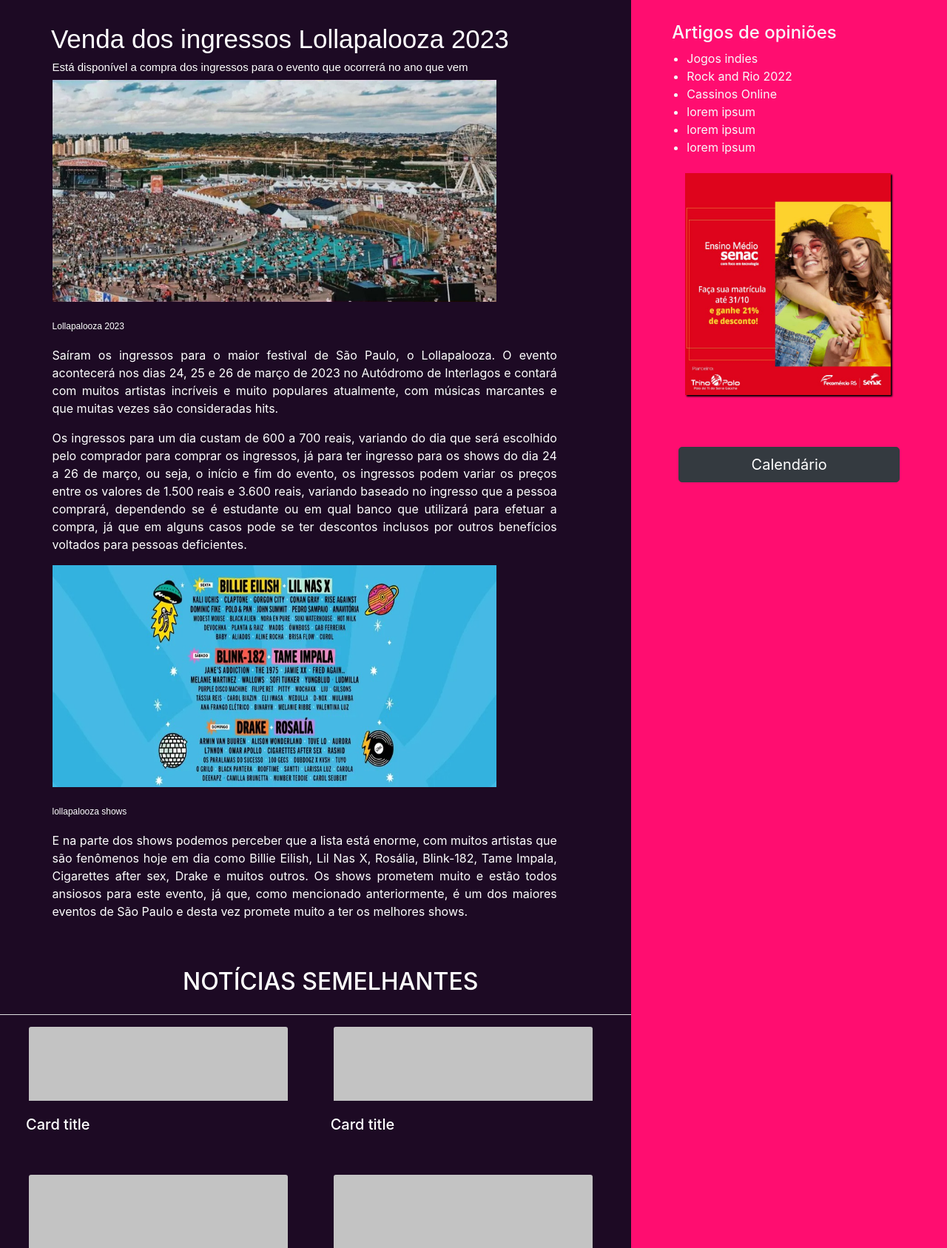
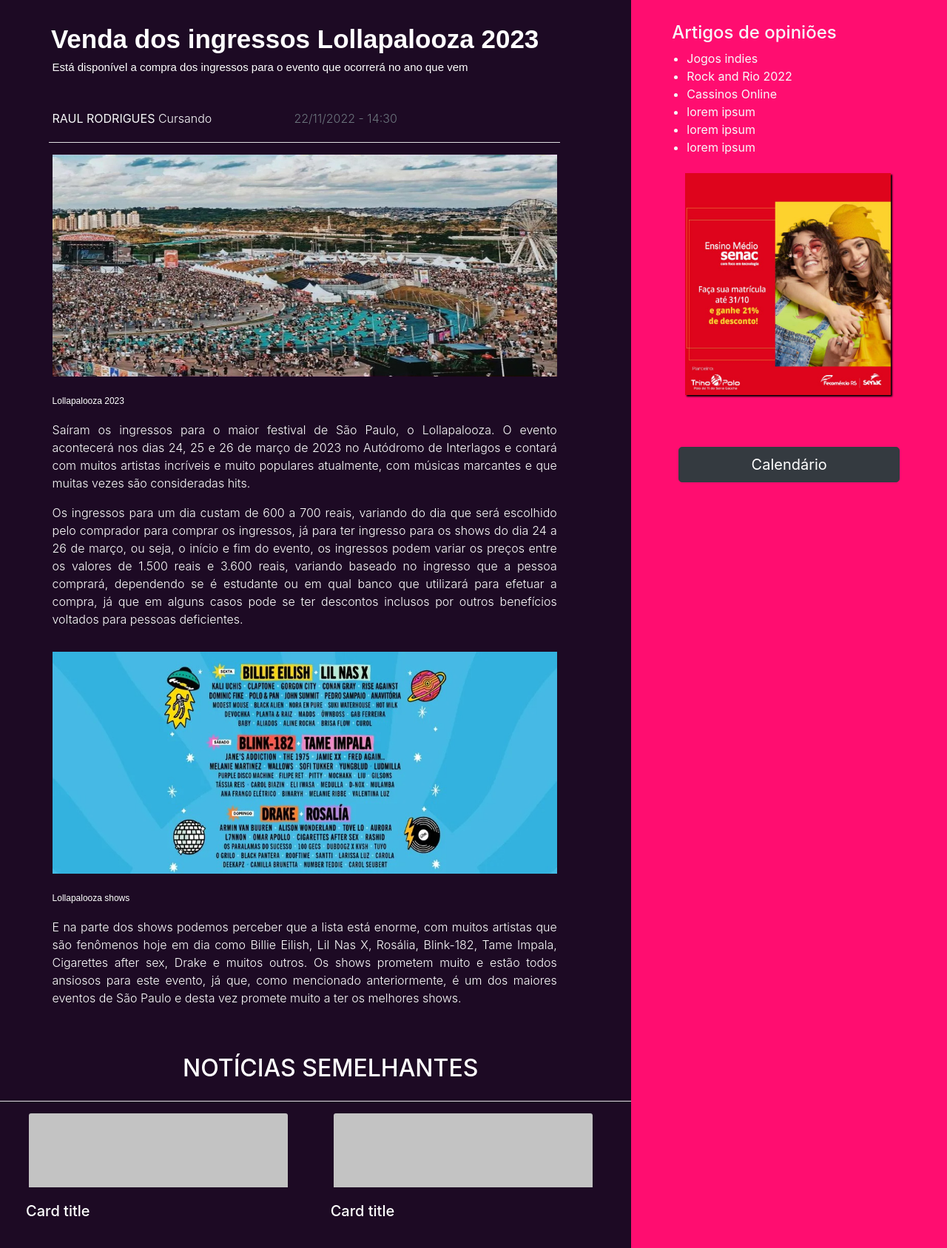
Before and after one commit to senacrs-emti/2022-1T-jornal-G1, a PHP site: page /Noticia_Ingressos_lollapalooza.php in a window 1280 px wide. Shown: the part 204-1891 px from the top of the page at 74% size. Run offline with PHP 8.4, Linux system fonts and the light colour scheme; some libraries are stand-ins or nearby versions.

Commit message:
Formatação Lollapalooza
Formatação do texto.

```diff
--- a/Noticia_Ingressos_lollapalooza.php
+++ b/Noticia_Ingressos_lollapalooza.php
@@ -5,14 +5,17 @@
 ?>
 <main class="container col-12 col-lg-8">
     <div class="row col-12">
-        <h1 class="h1not" >Venda dos ingressos Lollapalooza 2023</h1>
-        <h5 class="h5not" >Está disponível a compra dos ingressos para o evento que ocorrerá no ano que vem</h5>
+        <h1 class="h1not font-weight-bold" >Venda dos ingressos Lollapalooza 2023</h1>
+        <h5 class="h5not mb-5" >Está disponível a compra dos ingressos para o evento que ocorrerá no ano que vem</h5>
+        <p class="text-light pnoticia"><strong>RAUL RODRIGUES</strong> Cursando</p>
+        <b class="text-muted pnoticia">22/11/2022 - 14:30</b>
+        <hr class="bg-light col-10 mt-1">
         <img class="imgum" src="./contents/lollapalooza-2023.jpg" alt="lollapalooza">
         <div class="textoimagem"><h4 class="textolegal text-justify" style="color: white;">Lollapalooza 2023 </h4></div>
         <p class="pnoticia text-justify" style="color: white;">Saíram os ingressos para o maior festival de São Paulo, o Lollapalooza. O evento acontecerá nos dias 24, 25 e 26 de março de 2023 no Autódromo de Interlagos e contará com muitos artistas incríveis e muito populares atualmente, com músicas marcantes e que muitas vezes são consideradas hits.</p>
         <p class="pnoticia text-justify" style="color: white;">Os ingressos para um dia custam de 600 a 700 reais, variando do dia que será escolhido pelo comprador para comprar os ingressos, já para ter ingresso para os shows do dia 24 a 26 de março, ou seja, o início e fim do evento, os ingressos podem variar os preços entre os valores de 1.500 reais e 3.600 reais, variando  baseado no ingresso que a pessoa comprará, dependendo se é estudante ou em qual banco que utilizará para efetuar a compra, já que em alguns casos pode se ter descontos inclusos por outros benefícios voltados para pessoas deficientes. </p>
-        <img class="imgum" src="./contents/lollashows.jpg" alt="lollapalooza shows">
-        <div class="textoimagem"><h4 class="textolegal text-justify" style="color: white;">lollapalooza shows </h4></div>
+        <img class="imgum mt-3" src="./contents/lollashows.jpg" alt="lollapalooza shows">
+        <div class="textoimagem"><h4 class="textolegal text-justify" style="color: white;">Lollapalooza shows </h4></div>
         <p class="pnoticia text-justify" style="color: white;">E na parte dos shows podemos perceber que a lista está enorme, com muitos artistas que são fenômenos hoje em dia como Billie Eilish, Lil Nas X, Rosália, Blink-182, Tame Impala, Cigarettes after sex, Drake e muitos outros. Os shows prometem muito e estão todos ansiosos para este evento, já que, como mencionado anteriormente, é um dos maiores eventos de São Paulo e desta vez promete muito a ter os melhores shows. </p>
         <div class="row mt-5">
                 <h2 class="h2not">NOTÍCIAS SEMELHANTES</h2>
--- a/assets/css/style.css
+++ b/assets/css/style.css
@@ -44,6 +44,7 @@
 .pnoticia {
     margin-left: 7%;
     margin-right: 7%;
+    font-weight: 300;
 }
 .h5not{
     margin-left: 7%;
@@ -53,7 +54,7 @@
 }
 .imgum{
     height: 300px;
-    width: 600px;
+    width: 86%;
     margin-left: 7%;
 
 }
```
